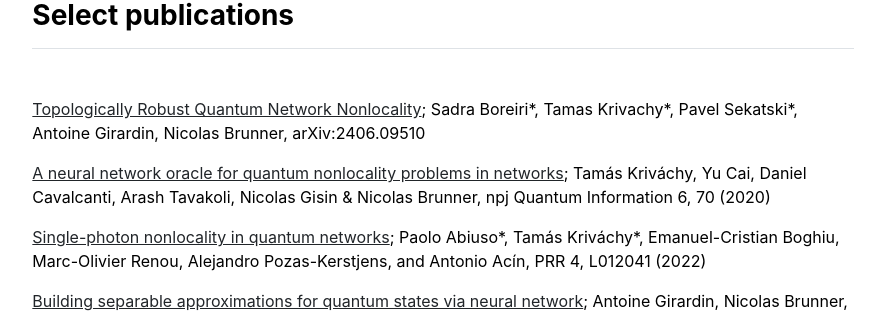
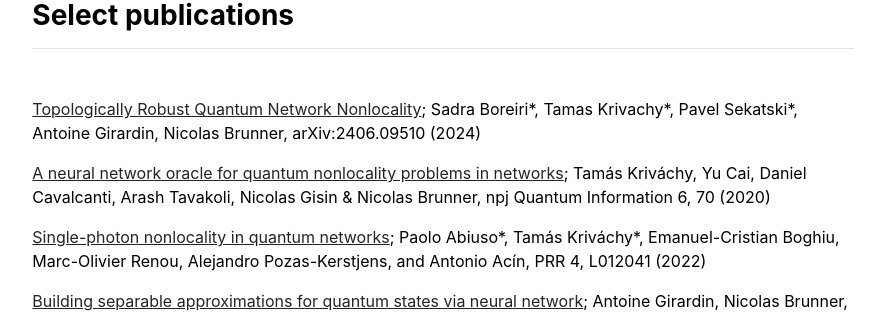
Before and after one commit to tkrivachy/tkrivachy.github.io, a Jekyll site: the page built from index.md, in a window 1280 px wide. Shown: the part 612-928 px from the top of the page, without its empty margins (197-1082 px from the left). Built offline with Jekyll 4.4.1, drawn with Linux system fonts in a browser that asks for light colours.

Commit message:
Update publications.yml

```diff
--- a/_data/publications.yml
+++ b/_data/publications.yml
@@ -1,16 +1,16 @@
 featured:
-- {name: 'Topologically Robust Quantum Network Nonlocality', info: ' Sadra Boreiri*, Tamas Krivachy*, Pavel Sekatski*, Antoine Girardin, Nicolas Brunner, arXiv:2406.09510', url: 'https://arxiv.org/abs/2406.09510'}
+- {name: 'Topologically Robust Quantum Network Nonlocality', info: ' Sadra Boreiri*, Tamas Krivachy*, Pavel Sekatski*, Antoine Girardin, Nicolas Brunner, arXiv:2406.09510 (2024)', url: 'https://arxiv.org/abs/2406.09510'}
 - {name: 'A neural network oracle for quantum nonlocality problems in networks', info: ' Tamás Kriváchy, Yu Cai, Daniel Cavalcanti, Arash Tavakoli, Nicolas Gisin & Nicolas Brunner, npj Quantum Information 6, 70 (2020)', url: 'https://www.nature.com/articles/s41534-020-00305-x'}
 - {name: 'Single-photon nonlocality in quantum networks', info: ' Paolo Abiuso*, Tamás Kriváchy*, Emanuel-Cristian Boghiu, Marc-Olivier Renou, Alejandro Pozas-Kerstjens, and Antonio Acín, PRR 4, L012041 (2022)', url: 'https://journals.aps.org/prresearch/abstract/10.1103/PhysRevResearch.4.L012041'}
 - {name: 'Building separable approximations for quantum states via neural network', info: ' Antoine Girardin, Nicolas Brunner, Tamás Kriváchy, PRR 4, 023238 (2022)', url: 'https://journals.aps.org/prresearch/abstract/10.1103/PhysRevResearch.4.023238'}
 
 index:
-- {name: 'Topologically Robust Quantum Network Nonlocality', info: ' Sadra Boreiri*, Tamas Krivachy*, Pavel Sekatski*, Antoine Girardin, Nicolas Brunner, arXiv:2406.09510', url: 'https://arxiv.org/abs/2406.09510'}
+- {name: 'Topologically Robust Quantum Network Nonlocality', info: ' Sadra Boreiri*, Tamas Krivachy*, Pavel Sekatski*, Antoine Girardin, Nicolas Brunner, arXiv:2406.09510 (2024)', url: 'https://arxiv.org/abs/2406.09510'}
 - {name: 'A neural network oracle for quantum nonlocality problems in networks', info: 'Tamás Kriváchy, Yu Cai, Daniel Cavalcanti, Arash Tavakoli, Nicolas Gisin & Nicolas Brunner, npj Quantum Information 6, 70 (2020)', url: 'https://www.nature.com/articles/s41534-020-00305-x'}
 - {name: 'Single-photon nonlocality in quantum networks', info: ' Paolo Abiuso*, Tamás Kriváchy*, Emanuel-Cristian Boghiu, Marc-Olivier Renou, Alejandro Pozas-Kerstjens, and Antonio Acín, PRR 4, L012041 (2022)', url: 'https://journals.aps.org/prresearch/abstract/10.1103/PhysRevResearch.4.L012041'}
 - {name: 'Post-quantum nonlocality in the minimal triangle scenario', info: ' Alejandro Pozas-Kerstjens, Antoine Girardin, Tamás Kriváchy, Armin Tavakoli, Nicolas Gisin, New J. Phys. 25 113037 (2023)', url: 'https://iopscience.iop.org/article/10.1088/1367-2630/ad0a16/meta'}
 - {name: 'Experimental genuine quantum nonlocality in the triangle network', info: ' Ning-Ning Wang, Chao Zhang, Huan Cao, Kai Xu, Bi-Heng Liu, Yun-Feng Huang, Chuan-Feng Li, Guang-Can Guo, Nicolas Gisin, Tamás Kriváchy, Marc-Olivier Renou, 	arXiv:2401.15428 (2024)', url: 'https://arxiv.org/abs/2401.15428'}
-- {name: 'Exploring the Local Landscape in the Triangle Network', info: ' Elisa Bäumer*, Victor Gitton*, Tamás Kriváchy*, Nicolas Gisin, Renato Renner, arXiv:2405.08939', url: 'https://arxiv.org/abs/2405.08939'}
+- {name: 'Exploring the Local Landscape in the Triangle Network', info: ' Elisa Bäumer*, Victor Gitton*, Tamás Kriváchy*, Nicolas Gisin, Renato Renner, arXiv:2405.08939 (2024)', url: 'https://arxiv.org/abs/2405.08939'}
 - {name: 'High-speed batch processing of semidefinite programs with feedforward neural networks', info: ' Tamás Kriváchy, Yu Cai, Joseph Bowles, Daniel Cavalcanti, Nicolas Brunner, NJP 23, 103034 (2021)', url: 'https://iopscience.iop.org/article/10.1088/1367-2630/ac2d72/meta'}
 - {name: 'Tight steering inequalities from generalized entropic uncertainty relations', info: ' Tamás Kriváchy, Florian Fröwis, Nicolas Brunner, PRA 98, 062111 (2018)', url: 'https://arxiv.org/abs/1807.09603'}
 - {name: 'Building separable approximations for quantum states via neural network', info: ' Antoine Girardin, Nicolas Brunner, Tamás Kriváchy, PRR 4, 023238 (2022)', url: 'https://journals.aps.org/prresearch/abstract/10.1103/PhysRevResearch.4.023238'}
```
